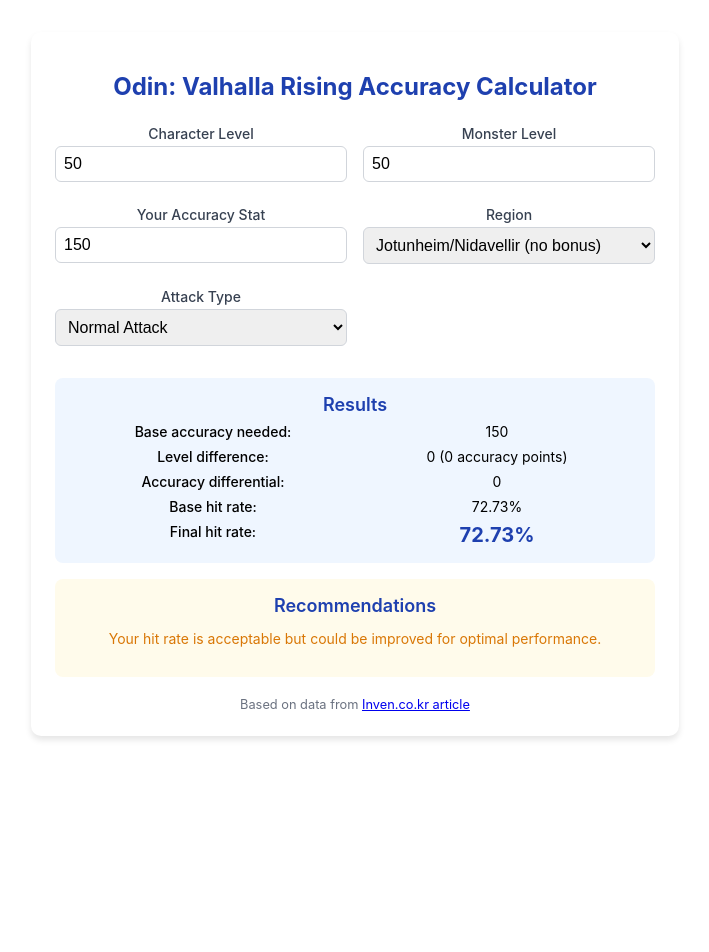
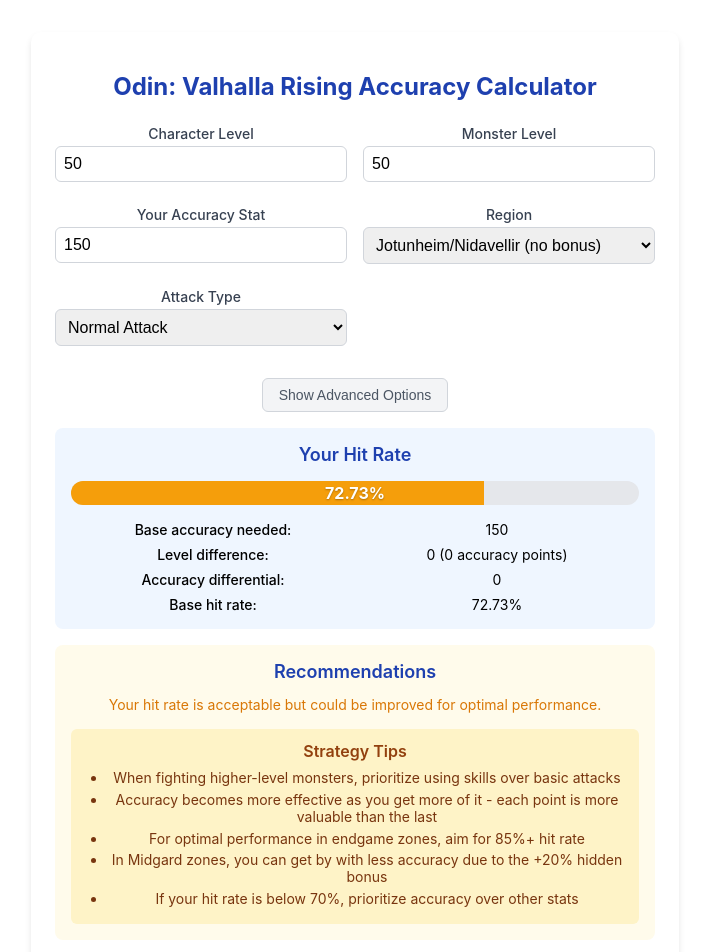
Before and after one commit to Mystonats/accuracy-calculator, a React (Create React App) app: page / in a window 1280 px wide. Shown: the top 952 px of the page, without its empty margins (285-994 px from the left). Before the commit the page ends 800 px from the top, so only its background shows below. Built offline with nearby package versions, Linux system fonts and the light colour scheme.

Commit message:
enhanced calculator with visual gague

```diff
--- a/src/components/OdinAccuracyCalculator.css
+++ b/src/components/OdinAccuracyCalculator.css
@@ -113,12 +113,114 @@
   margin-top: 0.5rem;
 }
 
+/* Advanced options */
+.advanced-toggle {
+  display: flex;
+  justify-content: center;
+  margin-bottom: 1rem;
+}
+
+.advanced-button {
+  background-color: #f3f4f6;
+  border: 1px solid #d1d5db;
+  border-radius: 0.375rem;
+  padding: 0.5rem 1rem;
+  font-size: 0.875rem;
+  color: #4b5563;
+  cursor: pointer;
+  transition: all 0.2s ease;
+}
+
+.advanced-button:hover {
+  background-color: #e5e7eb;
+}
+
+.advanced-options {
+  background-color: #f9fafb;
+  padding: 1rem;
+  border-radius: 0.5rem;
+  margin-bottom: 1rem;
+  border: 1px solid #e5e7eb;
+}
+
+/* Recommendations and strategy */
+.strategy-tips {
+  margin-top: 1rem;
+  background-color: #fef3c7;
+  padding: 0.75rem;
+  border-radius: 0.375rem;
+}
+
+.tips-title {
+  font-size: 1rem;
+  font-weight: 600;
+  margin-top: 0;
+  margin-bottom: 0.5rem;
+  color: #92400e;
+}
+
+.tips-list {
+  margin: 0;
+  padding-left: 1.5rem;
+  font-size: 0.875rem;
+  color: #78350f;
+}
+
+.tips-list li {
+  margin-bottom: 0.3rem;
+}
+
+/* Accuracy gauge */
+.accuracy-gauge-container {
+  margin: 1rem 0;
+  position: relative;
+}
+
+.accuracy-gauge-background {
+  height: 1.5rem;
+  background-color: #e5e7eb;
+  border-radius: 0.75rem;
+  overflow: hidden;
+}
+
+.accuracy-gauge-fill {
+  height: 100%;
+  transition: width 0.5s ease, background-color 0.5s ease;
+}
+
+.accuracy-gauge-label {
+  position: absolute;
+  top: 0;
+  left: 0;
+  right: 0;
+  bottom: 0;
+  display: flex;
+  align-items: center;
+  justify-content: center;
+  font-weight: 700;
+  color: white;
+  text-shadow: 0 1px 2px rgba(0, 0, 0, 0.3);
+}
+
+/* Recommended accuracy highlight */
+.results-label.recommended,
+.results-value.recommended {
+  font-weight: 700;
+  color: #1e40af;
+}
+
 /* Footer */
 .footer {
   margin-top: 20px;
   font-size: 0.8rem;
   text-align: center;
   color: #6b7280;
+}
+
+.version {
+  margin-top: 0.3rem;
+  font-size: 0.7rem;
+  color: #9ca3af;
 }
 
 /* Responsive adjustments for small screens */
--- a/src/components/OdinAccuracyCalculator.js
+++ b/src/components/OdinAccuracyCalculator.js
@@ -7,6 +7,10 @@
   const [accuracyStat, setAccuracyStat] = useState(150);
   const [region, setRegion] = useState('jotunheim');
   const [attackType, setAttackType] = useState('normal');
+  const [showAdvanced, setShowAdvanced] = useState(false);
+  const [additionalAccuracy, setAdditionalAccuracy] = useState(0);
+  const [targetHitRate, setTargetHitRate] = useState(80);
+  const [recommendedAccuracy, setRecommendedAccuracy] = useState(0);
 
   const [hitRate, setHitRate] = useState(0);
   const [adjustedHitRate, setAdjustedHitRate] = useState(0);
@@ -25,12 +29,28 @@
     '-30': 47.06, '-31': 46.51, '-32': 45.98, '-33': 45.45
   };
 
+  // Finding the closest hit rate key in the accuracy table
+  const findClosestAccuracyDiff = (targetRate) => {
+    let closestDiff = null;
+    let minRateDifference = Number.MAX_VALUE;
+
+    for (const [diff, rate] of Object.entries(accuracyTable)) {
+      const rateDifference = Math.abs(rate - targetRate);
+      if (rateDifference < minRateDifference) {
+        minRateDifference = rateDifference;
+        closestDiff = parseInt(diff);
+      }
+    }
+
+    return closestDiff;
+  };
+
   useEffect(() => {
     // Calculate accuracy difference
     const levelDifference = characterLevel - monsterLevel;
     const levelPenalty = levelDifference * 3;
     const baseAccuracyNeeded = characterLevel * 3;
-    const adjustedAccuracy = accuracyStat - baseAccuracyNeeded + levelPenalty;
+    const adjustedAccuracy = accuracyStat + additionalAccuracy - baseAccuracyNeeded + levelPenalty;
 
     setAccuracyDiff(adjustedAccuracy);
 
@@ -59,7 +79,63 @@
 
     setAdjustedHitRate(finalHitRate);
 
-  }, [characterLevel, monsterLevel, accuracyStat, region, attackType]);
+    // Calculate recommended accuracy for target hit rate
+    calculateRecommendedAccuracy();
+
+  }, [characterLevel, monsterLevel, accuracyStat, region, attackType, additionalAccuracy, targetHitRate]);
+
+  const calculateRecommendedAccuracy = () => {
+    // Adjust target hit rate based on region and attack type
+    let adjustedTargetRate = targetHitRate;
+
+    if (region === 'midgard') {
+      adjustedTargetRate -= 20;
+    }
+
+    if (attackType === 'skill') {
+      adjustedTargetRate -= 10;
+    }
+
+    // Ensure the adjusted target rate is within bounds
+    adjustedTargetRate = Math.max(45.45, Math.min(88.89, adjustedTargetRate));
+
+    // Find the accuracy difference needed for the target hit rate
+    const neededAccuracyDiff = findClosestAccuracyDiff(adjustedTargetRate);
+
+    // Calculate total accuracy needed
+    const levelDifference = characterLevel - monsterLevel;
+    const levelPenalty = levelDifference * 3;
+    const baseAccuracyNeeded = characterLevel * 3;
+
+    const recommendedAcc = baseAccuracyNeeded - levelPenalty + neededAccuracyDiff - additionalAccuracy;
+    setRecommendedAccuracy(recommendedAcc);
+  };
+
+  const renderAccuracyGauge = () => {
+    const percentage = Math.min(100, Math.max(0, adjustedHitRate));
+    let color = '#ef4444'; // Red for low hit rate
+
+    if (adjustedHitRate >= 85) {
+      color = '#22c55e'; // Green for high hit rate
+    } else if (adjustedHitRate >= 70) {
+      color = '#f59e0b'; // Yellow for medium hit rate
+    }
+
+    return (
+      <div className="accuracy-gauge-container">
+        <div className="accuracy-gauge-background">
+          <div
+            className="accuracy-gauge-fill"
+            style={{
+              width: `${percentage}%`,
+              backgroundColor: color
+            }}
+          ></div>
+        </div>
+        <div className="accuracy-gauge-label">{adjustedHitRate.toFixed(2)}%</div>
+      </div>
+    );
+  };
 
   return (
     <div className="calculator-container">
@@ -126,8 +202,48 @@
         </div>
       </div>
 
+      <div className="advanced-toggle">
+        <button
+          className="advanced-button"
+          onClick={() => setShowAdvanced(!showAdvanced)}
+        >
+          {showAdvanced ? 'Hide Advanced Options' : 'Show Advanced Options'}
+        </button>
+      </div>
+
+      {showAdvanced && (
+        <div className="advanced-options">
+          <div className="form-grid">
+            <div className="form-group">
+              <label className="form-label">Additional Accuracy (Buffs/Gear)</label>
+              <input
+                type="number"
+                value={additionalAccuracy}
+                onChange={(e) => setAdditionalAccuracy(parseInt(e.target.value) || 0)}
+                min="0"
+                className="form-input"
+              />
+            </div>
+
+            <div className="form-group">
+              <label className="form-label">Target Hit Rate (%)</label>
+              <input
+                type="number"
+                value={targetHitRate}
+                onChange={(e) => setTargetHitRate(parseInt(e.target.value) || 0)}
+                min="0"
+                max="99"
+                className="form-input"
+              />
+            </div>
+          </div>
+        </div>
+      )}
+
       <div className="results-section">
-        <h2 className="section-title">Results</h2>
+        <h2 className="section-title">Your Hit Rate</h2>
+
+        {renderAccuracyGauge()}
 
         <div className="results-grid">
           <div className="results-label">Base accuracy needed:</div>
@@ -137,13 +253,20 @@
           <div className="results-value">{characterLevel - monsterLevel} ({(characterLevel - monsterLevel) * 3} accuracy points)</div>
 
           <div className="results-label">Accuracy differential:</div>
-          <div className="results-value">{accuracyDiff}</div>
+          <div className="results-value">{accuracyDiff + additionalAccuracy}</div>
 
           <div className="results-label">Base hit rate:</div>
           <div className="results-value">{hitRate.toFixed(2)}%</div>
 
-          <div className="results-label">Final hit rate:</div>
-          <div className="hit-rate">{adjustedHitRate.toFixed(2)}%</div>
+          {showAdvanced && (
+            <>
+              <div className="results-label recommended">Recommended accuracy for {targetHitRate}% hit rate:</div>
+              <div className="results-value recommended">{recommendedAccuracy}</div>
+
+              <div className="results-label">Accuracy needed to increase:</div>
+              <div className="results-value">{Math.max(0, recommendedAccuracy - accuracyStat)}</div>
+            </>
+          )}
         </div>
       </div>
 
@@ -161,10 +284,22 @@
         {monsterLevel > characterLevel + 3 && (
           <p className="warning">Warning: You are fighting monsters significantly above your level. This will result in lower hit rates.</p>
         )}
+
+        <div className="strategy-tips">
+          <h3 className="tips-title">Strategy Tips</h3>
+          <ul className="tips-list">
+            <li>When fighting higher-level monsters, prioritize using skills over basic attacks</li>
+            <li>Accuracy becomes more effective as you get more of it - each point is more valuable than the last</li>
+            <li>For optimal performance in endgame zones, aim for 85%+ hit rate</li>
+            <li>In Midgard zones, you can get by with less accuracy due to the +20% hidden bonus</li>
+            <li>If your hit rate is below 70%, prioritize accuracy over other stats</li>
+          </ul>
+        </div>
       </div>
 
       <div className="footer">
-        Based on data from <a href="https://www.inven.co.kr/webzine/news/?news=259851&site=odin" target="_blank" rel="noopener noreferrer">Inven.co.kr article</a>
+        <p>Based on data from <a href="https://www.inven.co.kr/webzine/news/?news=259851&site=odin" target="_blank" rel="noopener noreferrer">Inven.co.kr article</a></p>
+        <p className="version">Calculator Version 1.1 | Last Updated: May 2025</p>
       </div>
     </div>
   );
```
Lines whose indentation alone changed are shown as unchanged.
